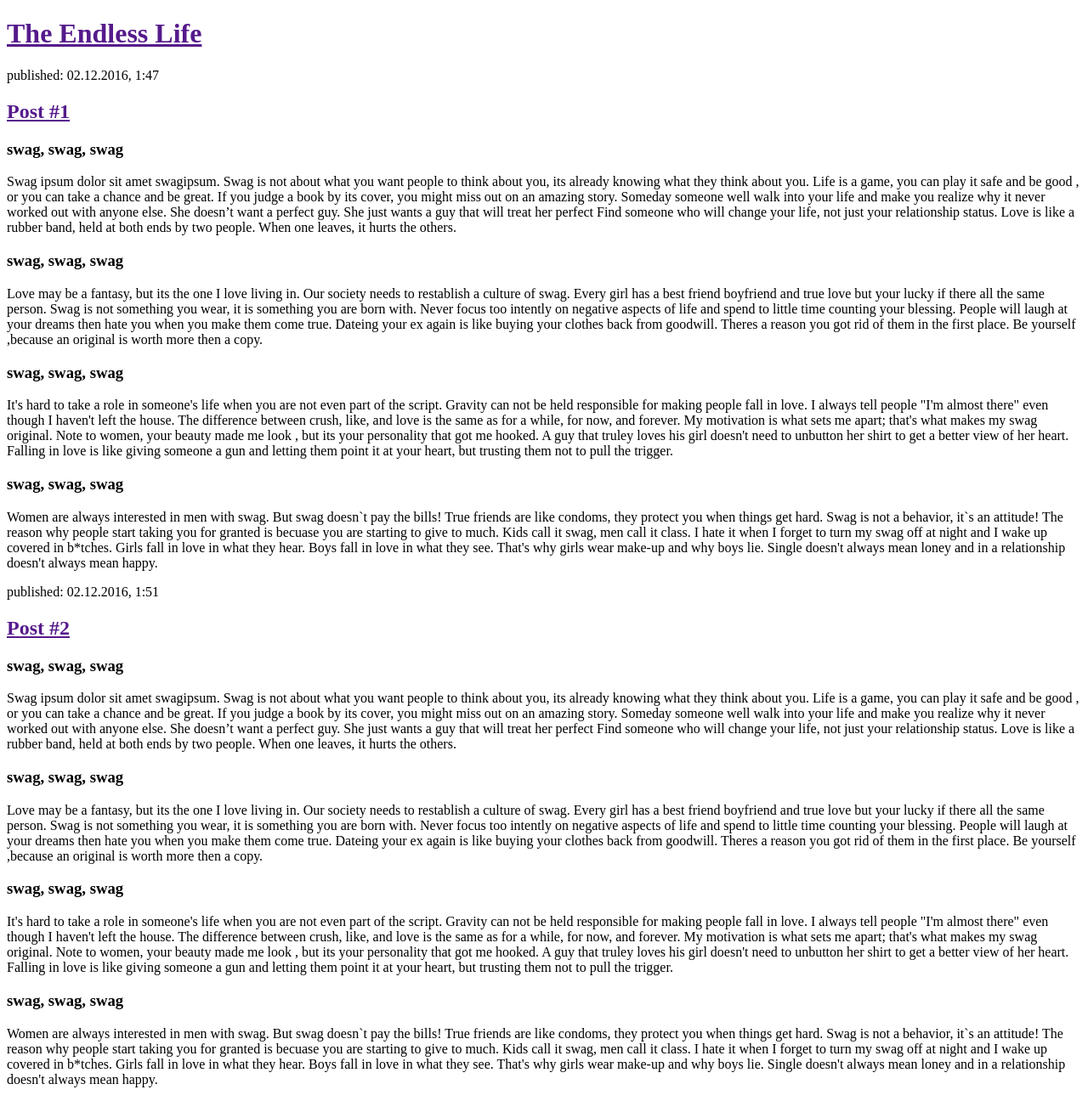
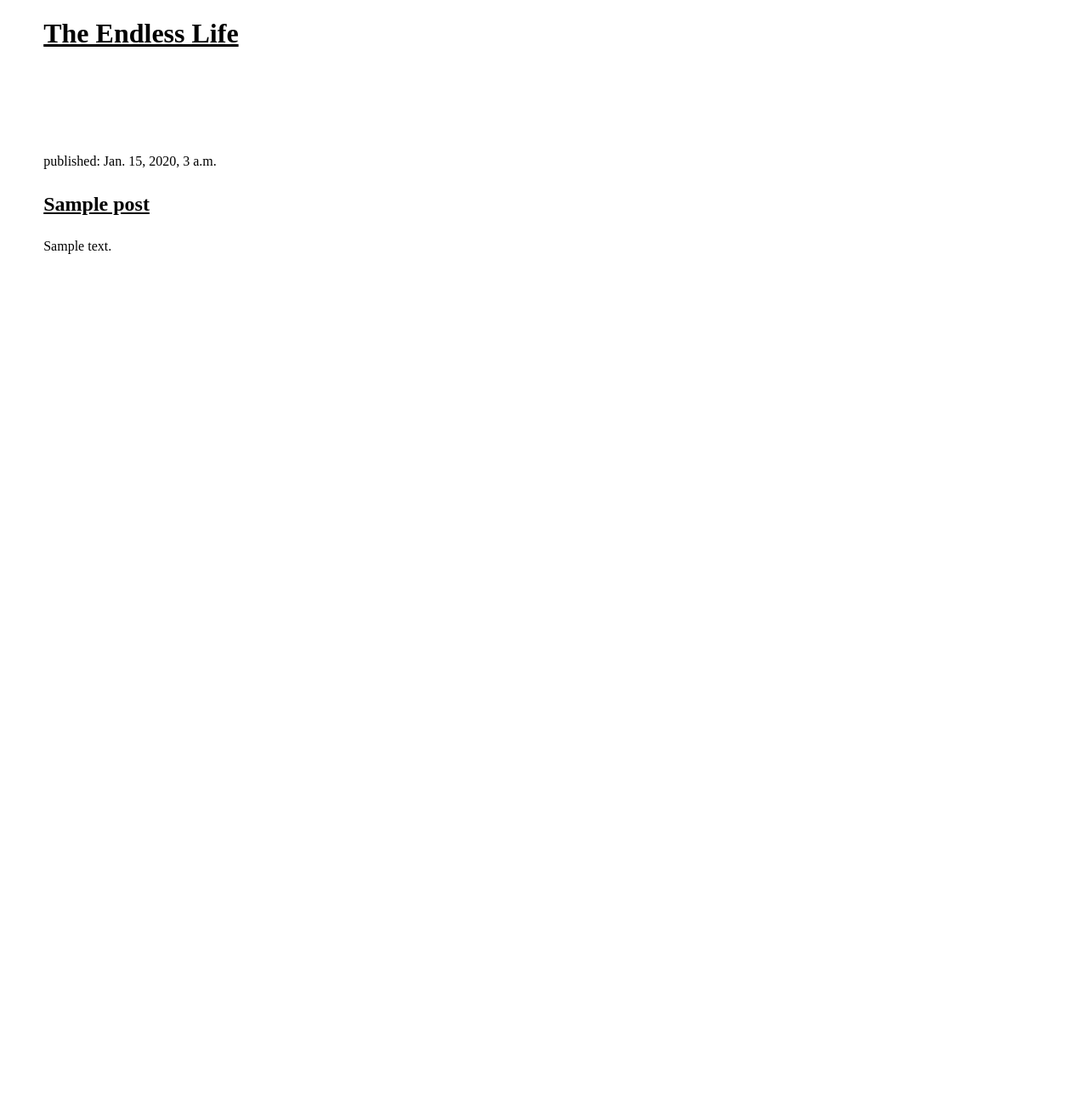
Before and after one commit to asapzacy/the-endless-life, a Django app: template blog/templates/blog/post_list.html in a window 1280 px wide. Shown: the whole page at 85% size. After the commit the page ends 299 px from the top, so only its background shows below. Run offline with Django 3.2, Linux system fonts and the light colour scheme; the template is opened without the code that fills it: values that come from a table or form of the project are taken from there, others are empty; tables that the repository leaves empty hold one stand-in row (values such as "Sample post"); some libraries are stand-ins or nearby versions; some web fonts are replaced.

Commit message:
Modified templates to display posts from database.

```diff
--- a/blog/templates/blog/post_list.html
+++ b/blog/templates/blog/post_list.html
@@ -7,6 +7,7 @@
     <title>The Endless Life</title>
     <meta name="description" content="">
     <link href="https://fonts.googleapis.com/css?family=Rokkitt:400,700|Kurale|Raleway:400,300,500,600,700&subset=all" rel="stylesheet">
+    <style>body{width:92%;margin:0 auto;}a{color:#000;}.post{margin:120px 0;line-height:1.5;}"></style>
     <!--[if IE]>
       <script src="http://html5shiv.googlecode.com/svn/trunk/html5.js"></script>
     <![endif]-->
@@ -20,30 +21,13 @@
         </nav>
       </header>
       <main role="main">
-        <div class="post">
-          <p>published: 02.12.2016, 1:47</p>
-          <h2><a href="">Post #1</a></h2>
-          <h3>swag, swag, swag</h3>
-          <p>Swag ipsum dolor sit amet swagipsum. Swag is not about what you want people to think about you, its already knowing what they think about you. Life is a game, you can play it safe and be good , or you can take a chance and be great. If you judge a book by its cover, you might miss out on an amazing story. Someday someone well walk into your life and make you realize why it never worked out with anyone else. She doesn’t want a perfect guy. She just wants a guy that will treat her perfect Find someone who will change your life, not just your relationship status. Love is like a rubber band, held at both ends by two people. When one leaves, it hurts the others.</p>
-          <h3>swag, swag, swag</h3>
-          <p>Love may be a fantasy, but its the one I love living in. Our society needs to restablish a culture of swag. Every girl has a best friend boyfriend and true love but your lucky if there all the same person. Swag is not something you wear, it is something you are born with. Never focus too intently on negative aspects of life and spend to little time counting your blessing. People will laugh at your dreams then hate you when you make them come true. Dateing your ex again is like buying your clothes back from goodwill. Theres a reason you got rid of them in the first place. Be yourself ,because an original is worth more then a copy.</p>
-          <h3>swag, swag, swag</h3>
-          <p>It's hard to take a role in someone's life when you are not even part of the script. Gravity can not be held responsible for making people fall in love. I always tell people "I'm almost there" even though I haven't left the house. The difference between crush, like, and love is the same as for a while, for now, and forever. My motivation is what sets me apart; that's what makes my swag original. Note to women, your beauty made me look , but its your personality that got me hooked. A guy that truley loves his girl doesn't need to unbutton her shirt to get a better view of her heart. Falling in love is like giving someone a gun and letting them point it at your heart, but trusting them not to pull the trigger.</p>
-          <h3>swag, swag, swag</h3>
-          <p>Women are always interested in men with swag. But swag doesn`t pay the bills! True friends are like condoms, they protect you when things get hard. Swag is not a behavior, it`s an attitude! The reason why people start taking you for granted is becuase you are starting to give to much. Kids call it swag, men call it class. I hate it when I forget to turn my swag off at night and I wake up covered in b*tches. Girls fall in love in what they hear. Boys fall in love in what they see. That's why girls wear make-up and why boys lie. Single doesn't always mean loney and in a relationship doesn't always mean happy.</p>
-        </div>
-        <div class="post">
-          <p>published: 02.12.2016, 1:51</p>
-          <h2><a href="">Post #2</a></h2>
-          <h3>swag, swag, swag</h3>
-          <p>Swag ipsum dolor sit amet swagipsum. Swag is not about what you want people to think about you, its already knowing what they think about you. Life is a game, you can play it safe and be good , or you can take a chance and be great. If you judge a book by its cover, you might miss out on an amazing story. Someday someone well walk into your life and make you realize why it never worked out with anyone else. She doesn’t want a perfect guy. She just wants a guy that will treat her perfect Find someone who will change your life, not just your relationship status. Love is like a rubber band, held at both ends by two people. When one leaves, it hurts the others.</p>
-          <h3>swag, swag, swag</h3>
-          <p>Love may be a fantasy, but its the one I love living in. Our society needs to restablish a culture of swag. Every girl has a best friend boyfriend and true love but your lucky if there all the same person. Swag is not something you wear, it is something you are born with. Never focus too intently on negative aspects of life and spend to little time counting your blessing. People will laugh at your dreams then hate you when you make them come true. Dateing your ex again is like buying your clothes back from goodwill. Theres a reason you got rid of them in the first place. Be yourself ,because an original is worth more then a copy.</p>
-          <h3>swag, swag, swag</h3>
-          <p>It's hard to take a role in someone's life when you are not even part of the script. Gravity can not be held responsible for making people fall in love. I always tell people "I'm almost there" even though I haven't left the house. The difference between crush, like, and love is the same as for a while, for now, and forever. My motivation is what sets me apart; that's what makes my swag original. Note to women, your beauty made me look , but its your personality that got me hooked. A guy that truley loves his girl doesn't need to unbutton her shirt to get a better view of her heart. Falling in love is like giving someone a gun and letting them point it at your heart, but trusting them not to pull the trigger.</p>
-          <h3>swag, swag, swag</h3>
-          <p>Women are always interested in men with swag. But swag doesn`t pay the bills! True friends are like condoms, they protect you when things get hard. Swag is not a behavior, it`s an attitude! The reason why people start taking you for granted is becuase you are starting to give to much. Kids call it swag, men call it class. I hate it when I forget to turn my swag off at night and I wake up covered in b*tches. Girls fall in love in what they hear. Boys fall in love in what they see. That's why girls wear make-up and why boys lie. Single doesn't always mean loney and in a relationship doesn't always mean happy.</p>
-        </div>
+        {% for post in posts %}
+          <div class="post">
+            <p>published: {{ post.published_date }}</p>
+            <h2><a href="">{{ post.title }}</a></h2>
+            <p>{{ post.text|linebreaks }}</p>
+          </div>
+        {% endfor %}
       </main>
       <footer role="contentinfo">
 
--- a/blog/views.py
+++ b/blog/views.py
@@ -1,6 +1,9 @@
 
 from django.shortcuts import render
+from django.utils import timezone
+from .models import Post
 
 
 def post_list(request):
-    return render(request, 'blog/post_list.html', {})
+    posts = Post.objects.filter(published_date__lte=timezone.now()).order_by('published_date')
+    return render(request, 'blog/post_list.html', {'posts': posts})
```
